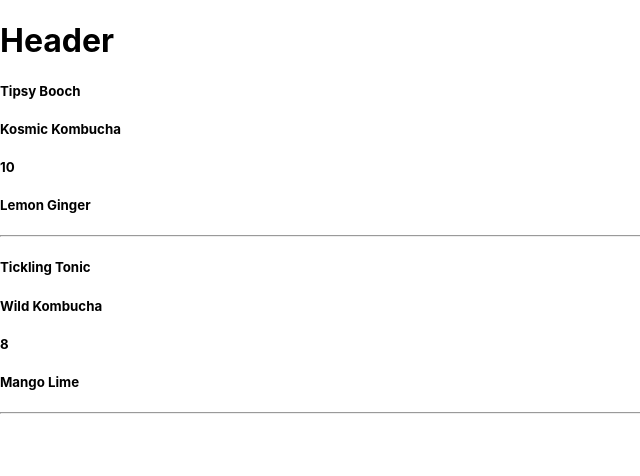
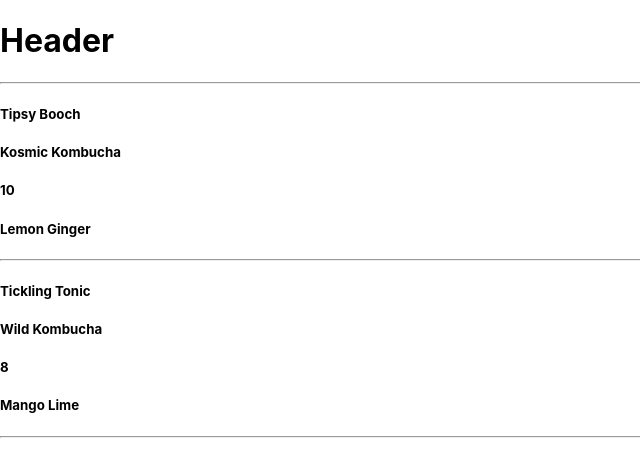
Before and after one commit to aracelivaldovinos/react-tap-room, a React (Create React App) app: page / in a window 1280 px wide. Shown: the top 476 px of the page, without its empty margins (0-640 px from the left). Built offline with nearby package versions, Linux system fonts and the light colour scheme.

Commit message:
add class component

```diff
--- a/src/components/App.js
+++ b/src/components/App.js
@@ -1,11 +1,11 @@
 import React from "react"
-  import KegsList from "./KegsList"
+import KegsController from "./KegsController";
 
 function App() {
   return (
     <React.Fragment>
       <h1>Header</h1>
-      <KegsList />
+      <KegsController />
     </React.Fragment>
 
   );
--- /dev/null
+++ b/src/components/KegsController.js
@@ -0,0 +1,31 @@
+import React from "react";
+import NewKegForm from "./NewKegForm";
+import KegsList from "./KegsList";
+import render from "dom-serializer";
+
+class KegsController extends React.Component{
+  constructor(props){
+    super(props);
+    this.state ={
+      formVisibleonPage: false
+    };
+  }
+
+  render(){
+    let currentlyVisibleState = null;
+    if (this.state.formVisibleonPage) {
+      currentlyVisibleState = <NewKegForm />
+    }else{
+      currentlyVisibleState = <KegsList />
+    }
+
+   return(
+    <React.Fragment>
+      {currentlyVisibleState}
+    </React.Fragment>
+  );
+  }
+
+}
+
+export default KegsController;
--- a/src/components/KegsList.js
+++ b/src/components/KegsList.js
@@ -1,21 +1,34 @@
 import React from "react";
 import Keg from "./Keg"
 
+
+const masterKegsList = [
+  {
+    name: "Tipsy Booch",
+    brand: "Kosmic Kombucha",
+    price: 10,
+    flavor: "Lemon Ginger"
+  },
+  {
+    name: "Tickling Tonic",
+    brand:"Wild Kombucha",
+    price: 8,
+    flavor: "Mango Lime"
+
+  }
+]
 function KegsList(){
+
   return(
     <React.Fragment>
-      <Keg
-        name = "Tipsy Booch"
-        brand = "Kosmic Kombucha"
-        price = {10}
-        flavor = "Lemon Ginger"
-      />
-      <Keg
-        name = "Tickling Tonic"
-        brand = "Wild Kombucha"
-        price = {8}
-        flavor = "Mango Lime"
-      />
+      <hr/>
+      {masterKegsList.map((keg, index) =>
+        <Keg name={keg.name}
+        brand={keg.brand}
+        price={keg.price}
+        flavor={keg.flavor}
+        key={index}/>
+      )}
     </React.Fragment>
   );
 }
--- /dev/null
+++ b/src/components/NewKegForm.js
@@ -0,0 +1,11 @@
+import React from "react"
+
+function NewKegForm(){
+  return(
+    <React.Fragment>
+      <h2>New Form</h2>
+    </React.Fragment>
+  );
+}
+
+export default NewKegForm;
```
Also changed, not shown: src/components/Keg.js (+8 -0 lines).
